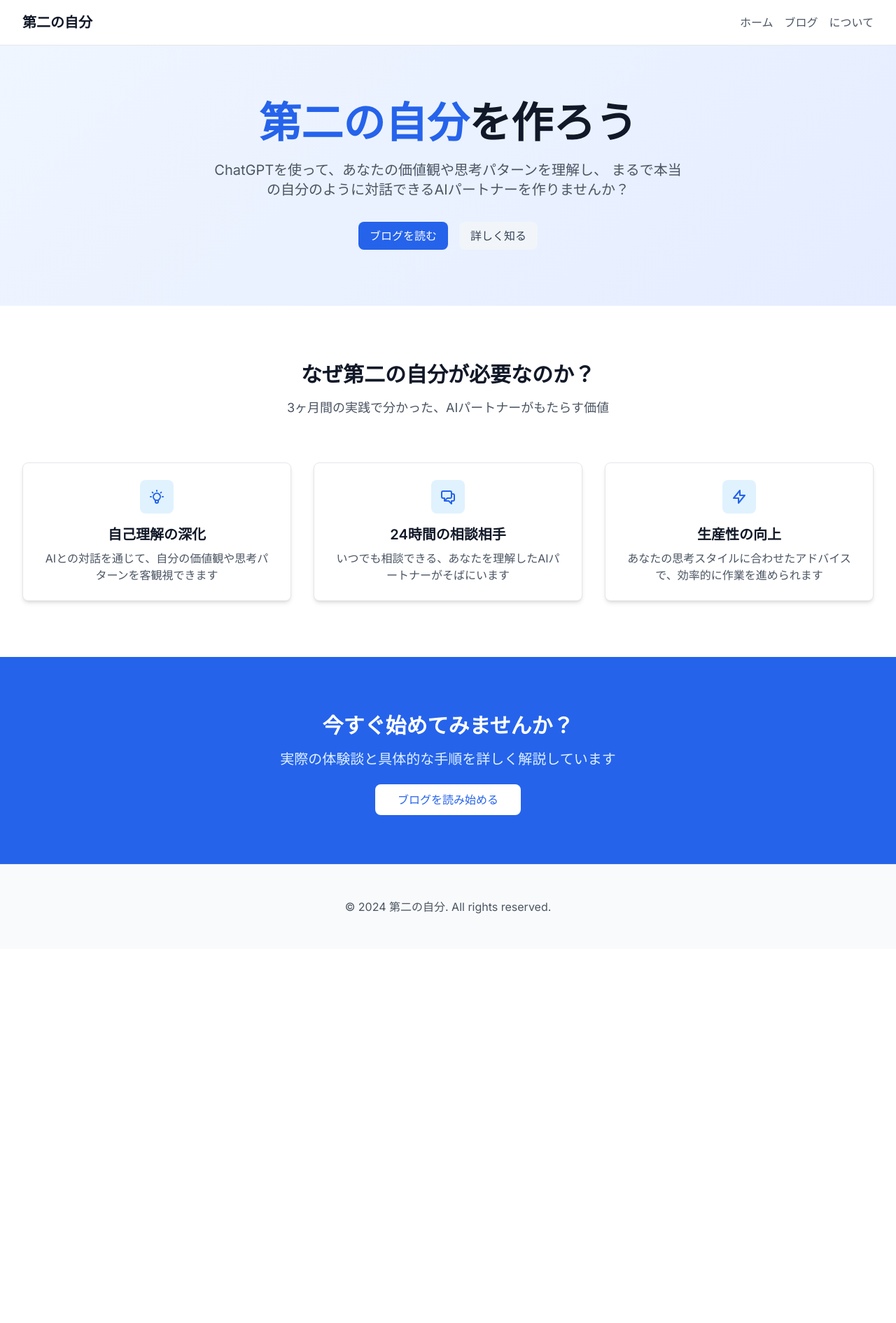
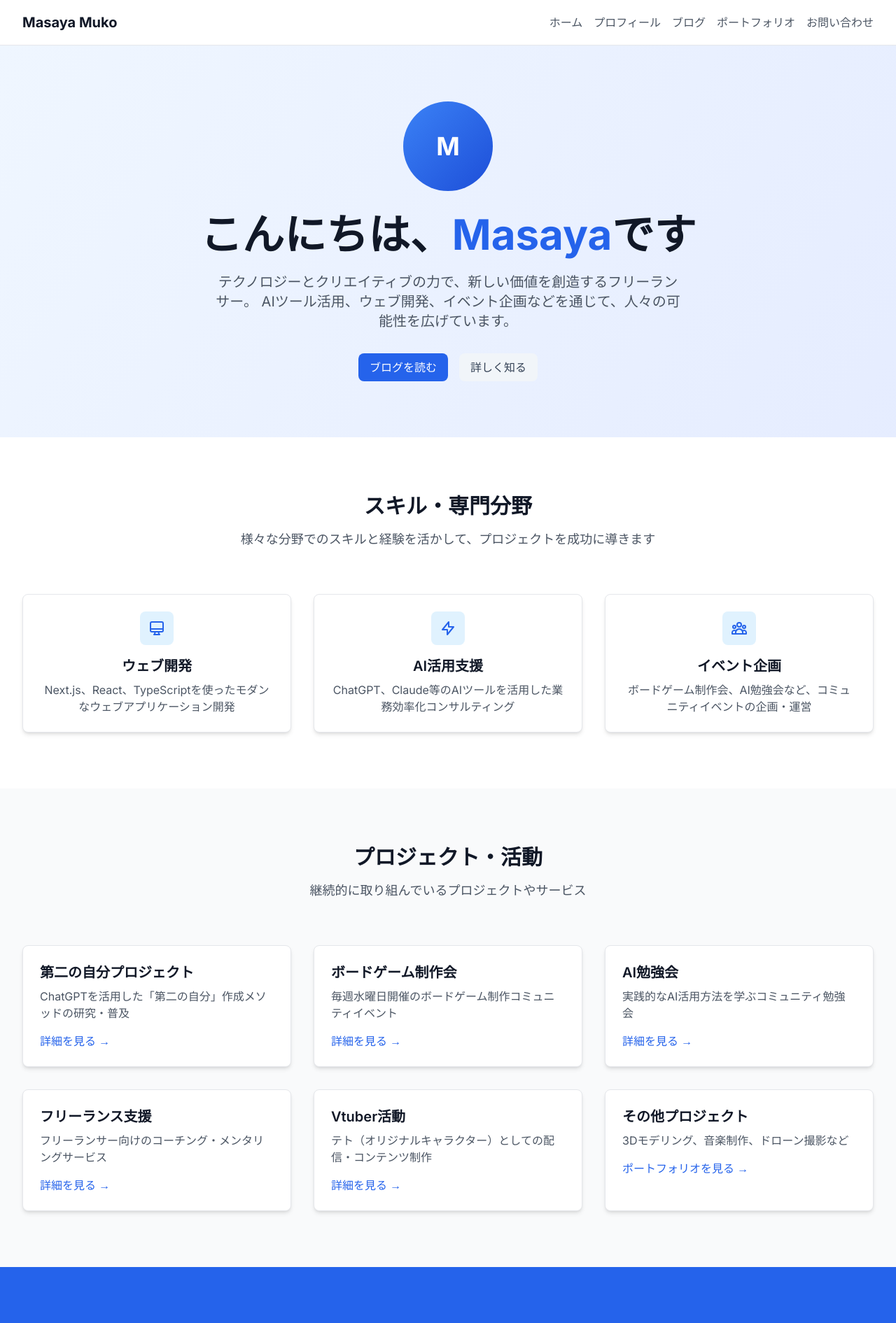
Before and after one commit to AI-am-I-AI-community/wed_bgnight, a Next.js app: page / in a window 1280 px wide. Shown: the top 1891 px of the page at 70% size. Before the commit the page ends 1356 px from the top, so only its background shows below. Built offline with nearby package versions, Linux system fonts and the light colour scheme.

Commit message:
Transform to Masaya's personal portfolio website

```diff
--- a/src/app/layout.tsx
+++ b/src/app/layout.tsx
@@ -5,8 +5,8 @@ import './globals.css'
 const inter = Inter({ subsets: ['latin'] })
 
 export const metadata: Metadata = {
-  title: '第二の自分 - AIで作る新しい自分',
-  description: 'ChatGPTを使って「第二の自分」を作り、生活を豊かにする方法を紹介します。',
+  title: 'Masaya Muko - フリーランサー & クリエイター',
+  description: 'テクノロジーとクリエイティブの力で新しい価値を創造するフリーランサー。AIツール活用、ウェブ開発、イベント企画を通じて人々の可能性を広げています。',
 }
 
 export default function RootLayout({
@@ -21,12 +21,14 @@ export default function RootLayout({
           <div className="max-w-7xl mx-auto px-4 sm:px-6 lg:px-8">
             <div className="flex justify-between h-16">
               <div className="flex items-center">
-                <h1 className="text-xl font-bold text-gray-900">第二の自分</h1>
+                <h1 className="text-xl font-bold text-gray-900">Masaya Muko</h1>
               </div>
               <div className="flex items-center space-x-4">
                 <a href="/" className="text-gray-600 hover:text-gray-900">ホーム</a>
+                <a href="/about" className="text-gray-600 hover:text-gray-900">プロフィール</a>
                 <a href="/blog" className="text-gray-600 hover:text-gray-900">ブログ</a>
-                <a href="/about" className="text-gray-600 hover:text-gray-900">について</a>
+                <a href="/portfolio" className="text-gray-600 hover:text-gray-900">ポートフォリオ</a>
+                <a href="/contact" className="text-gray-600 hover:text-gray-900">お問い合わせ</a>
               </div>
             </div>
           </div>
@@ -35,7 +37,7 @@ export default function RootLayout({
         <footer className="bg-gray-50 border-t">
           <div className="max-w-7xl mx-auto py-12 px-4 sm:px-6 lg:px-8">
             <div className="text-center text-gray-600">
-              <p>&copy; 2024 第二の自分. All rights reserved.</p>
+              <p>&copy; 2024 Masaya Muko. All rights reserved.</p>
             </div>
           </div>
         </footer>
--- a/src/app/page.tsx
+++ b/src/app/page.tsx
@@ -3,15 +3,20 @@ import Link from 'next/link'
 export default function Home() {
   return (
     <div className="min-h-screen bg-gradient-to-br from-blue-50 to-indigo-100">
-      {/* Hero Section */}
+      {/* Hero Section - Masayaの紹介 */}
       <section className="px-4 py-20 sm:px-6 lg:px-8">
         <div className="max-w-4xl mx-auto text-center">
+          <div className="mb-8">
+            <div className="w-32 h-32 bg-gradient-to-br from-primary-500 to-primary-700 rounded-full mx-auto mb-6 flex items-center justify-center">
+              <span className="text-4xl font-bold text-white">M</span>
+            </div>
+          </div>
           <h1 className="text-4xl md:text-6xl font-bold text-gray-900 mb-6">
-            <span className="text-primary-600">第二の自分</span>を作ろう
+            こんにちは、<span className="text-primary-600">Masaya</span>です
           </h1>
           <p className="text-xl text-gray-600 mb-8 max-w-2xl mx-auto">
-            ChatGPTを使って、あなたの価値観や思考パターンを理解し、
-            まるで本当の自分のように対話できるAIパートナーを作りませんか？
+            テクノロジーとクリエイティブの力で、新しい価値を創造するフリーランサー。
+            AIツール活用、ウェブ開発、イベント企画などを通じて、人々の可能性を広げています。
           </p>
           <div className="flex flex-col sm:flex-row gap-4 justify-center">
             <Link href="/blog" className="btn-primary">
@@ -24,15 +29,15 @@ export default function Home() {
         </div>
       </section>
 
-      {/* Features Section */}
+      {/* Skills & Expertise Section */}
       <section className="py-20 bg-white">
         <div className="max-w-7xl mx-auto px-4 sm:px-6 lg:px-8">
           <div className="text-center mb-16">
             <h2 className="text-3xl font-bold text-gray-900 mb-4">
-              なぜ第二の自分が必要なのか？
+              スキル・専門分野
             </h2>
             <p className="text-lg text-gray-600 max-w-2xl mx-auto">
-              3ヶ月間の実践で分かった、AIパートナーがもたらす価値
+              様々な分野でのスキルと経験を活かして、プロジェクトを成功に導きます
             </p>
           </div>
 
@@ -40,24 +45,12 @@ export default function Home() {
             <div className="card text-center">
               <div className="w-12 h-12 bg-primary-100 rounded-lg flex items-center justify-center mx-auto mb-4">
                 <svg className="w-6 h-6 text-primary-600" fill="none" stroke="currentColor" viewBox="0 0 24 24">
-                  <path strokeLinecap="round" strokeLinejoin="round" strokeWidth={2} d="M9.663 17h4.673M12 3v1m6.364 1.636l-.707.707M21 12h-1M4 12H3m3.343-5.657l-.707-.707m2.828 9.9a5 5 0 117.072 0l-.548.547A3.374 3.374 0 0014 18.469V19a2 2 0 11-4 0v-.531c0-.895-.356-1.754-.988-2.386l-.548-.547z" />
+                  <path strokeLinecap="round" strokeLinejoin="round" strokeWidth={2} d="M9.75 17L9 20l-1 1h8l-1-1-.75-3M3 13h18M5 17h14a2 2 0 002-2V5a2 2 0 00-2-2H5a2 2 0 00-2 2v10a2 2 0 002 2z" />
                 </svg>
               </div>
-              <h3 className="text-xl font-semibold text-gray-900 mb-2">自己理解の深化</h3>
+              <h3 className="text-xl font-semibold text-gray-900 mb-2">ウェブ開発</h3>
               <p className="text-gray-600">
-                AIとの対話を通じて、自分の価値観や思考パターンを客観視できます
-              </p>
-            </div>
-
-            <div className="card text-center">
-              <div className="w-12 h-12 bg-primary-100 rounded-lg flex items-center justify-center mx-auto mb-4">
-                <svg className="w-6 h-6 text-primary-600" fill="none" stroke="currentColor" viewBox="0 0 24 24">
-                  <path strokeLinecap="round" strokeLinejoin="round" strokeWidth={2} d="M17 8h2a2 2 0 012 2v6a2 2 0 01-2 2h-2v4l-4-4H9a1.994 1.994 0 01-1.414-.586m0 0L11 14h4a2 2 0 002-2V6a2 2 0 00-2-2H5a2 2 0 00-2 2v6a2 2 0 002 2h2v4l.586-.586z" />
-                </svg>
-              </div>
-              <h3 className="text-xl font-semibold text-gray-900 mb-2">24時間の相談相手</h3>
-              <p className="text-gray-600">
-                いつでも相談できる、あなたを理解したAIパートナーがそばにいます
+                Next.js、React、TypeScriptを使ったモダンなウェブアプリケーション開発
               </p>
             </div>
 
@@ -67,27 +60,120 @@ export default function Home() {
                   <path strokeLinecap="round" strokeLinejoin="round" strokeWidth={2} d="M13 10V3L4 14h7v7l9-11h-7z" />
                 </svg>
               </div>
-              <h3 className="text-xl font-semibold text-gray-900 mb-2">生産性の向上</h3>
+              <h3 className="text-xl font-semibold text-gray-900 mb-2">AI活用支援</h3>
               <p className="text-gray-600">
-                あなたの思考スタイルに合わせたアドバイスで、効率的に作業を進められます
+                ChatGPT、Claude等のAIツールを活用した業務効率化コンサルティング
+              </p>
+            </div>
+
+            <div className="card text-center">
+              <div className="w-12 h-12 bg-primary-100 rounded-lg flex items-center justify-center mx-auto mb-4">
+                <svg className="w-6 h-6 text-primary-600" fill="none" stroke="currentColor" viewBox="0 0 24 24">
+                  <path strokeLinecap="round" strokeLinejoin="round" strokeWidth={2} d="M17 20h5v-2a3 3 0 00-5.356-1.857M17 20H7m10 0v-2c0-.656-.126-1.283-.356-1.857M7 20H2v-2a3 3 0 015.356-1.857M7 20v-2c0-.656.126-1.283.356-1.857m0 0a5.002 5.002 0 019.288 0M15 7a3 3 0 11-6 0 3 3 0 016 0zm6 3a2 2 0 11-4 0 2 2 0 014 0zM7 10a2 2 0 11-4 0 2 2 0 014 0z" />
+                </svg>
+              </div>
+              <h3 className="text-xl font-semibold text-gray-900 mb-2">イベント企画</h3>
+              <p className="text-gray-600">
+                ボードゲーム制作会、AI勉強会など、コミュニティイベントの企画・運営
               </p>
             </div>
           </div>
         </div>
       </section>
 
-      {/* CTA Section */}
+      {/* Projects Section */}
+      <section className="py-20 bg-gray-50">
+        <div className="max-w-7xl mx-auto px-4 sm:px-6 lg:px-8">
+          <div className="text-center mb-16">
+            <h2 className="text-3xl font-bold text-gray-900 mb-4">
+              プロジェクト・活動
+            </h2>
+            <p className="text-lg text-gray-600 max-w-2xl mx-auto">
+              継続的に取り組んでいるプロジェクトやサービス
+            </p>
+          </div>
+
+          <div className="grid md:grid-cols-2 lg:grid-cols-3 gap-8">
+            <div className="card hover:shadow-lg transition-shadow">
+              <h3 className="text-xl font-semibold text-gray-900 mb-2">第二の自分プロジェクト</h3>
+              <p className="text-gray-600 mb-4">
+                ChatGPTを活用した「第二の自分」作成メソッドの研究・普及
+              </p>
+              <Link href="/blog" className="text-primary-600 hover:text-primary-700 font-medium">
+                詳細を見る →
+              </Link>
+            </div>
+
+            <div className="card hover:shadow-lg transition-shadow">
+              <h3 className="text-xl font-semibold text-gray-900 mb-2">ボードゲーム制作会</h3>
+              <p className="text-gray-600 mb-4">
+                毎週水曜日開催のボードゲーム制作コミュニティイベント
+              </p>
+              <Link href="/events/boardgame" className="text-primary-600 hover:text-primary-700 font-medium">
+                詳細を見る →
+              </Link>
+            </div>
+
+            <div className="card hover:shadow-lg transition-shadow">
+              <h3 className="text-xl font-semibold text-gray-900 mb-2">AI勉強会</h3>
+              <p className="text-gray-600 mb-4">
+                実践的なAI活用方法を学ぶコミュニティ勉強会
+              </p>
+              <Link href="/events/ai-study" className="text-primary-600 hover:text-primary-700 font-medium">
+                詳細を見る →
+              </Link>
+            </div>
+
+            <div className="card hover:shadow-lg transition-shadow">
+              <h3 className="text-xl font-semibold text-gray-900 mb-2">フリーランス支援</h3>
+              <p className="text-gray-600 mb-4">
+                フリーランサー向けのコーチング・メンタリングサービス
+              </p>
+              <Link href="/services/freelance" className="text-primary-600 hover:text-primary-700 font-medium">
+                詳細を見る →
+              </Link>
+            </div>
+
+            <div className="card hover:shadow-lg transition-shadow">
+              <h3 className="text-xl font-semibold text-gray-900 mb-2">Vtuber活動</h3>
+              <p className="text-gray-600 mb-4">
+                テト（オリジナルキャラクター）としての配信・コンテンツ制作
+              </p>
+              <Link href="/vtuber" className="text-primary-600 hover:text-primary-700 font-medium">
+                詳細を見る →
+              </Link>
+            </div>
+
+            <div className="card hover:shadow-lg transition-shadow">
+              <h3 className="text-xl font-semibold text-gray-900 mb-2">その他プロジェクト</h3>
+              <p className="text-gray-600 mb-4">
+                3Dモデリング、音楽制作、ドローン撮影など
+              </p>
+              <Link href="/portfolio" className="text-primary-600 hover:text-primary-700 font-medium">
+                ポートフォリオを見る →
+              </Link>
+            </div>
+          </div>
+        </div>
+      </section>
+
+      {/* Contact & Blog Section */}
       <section className="py-20 bg-primary-600">
         <div className="max-w-4xl mx-auto text-center px-4 sm:px-6 lg:px-8">
           <h2 className="text-3xl font-bold text-white mb-4">
-            今すぐ始めてみませんか？
+            一緒に何か面白いことしませんか？
           </h2>
           <p className="text-xl text-primary-100 mb-8">
-            実際の体験談と具体的な手順を詳しく解説しています
+            プロジェクトのご相談、コラボレーション、イベント参加など、お気軽にお声がけください
           </p>
-          <Link href="/blog" className="bg-white text-primary-600 hover:bg-gray-100 font-medium py-3 px-8 rounded-lg transition-colors">
-            ブログを読み始める
-          </Link>
+          <div className="flex flex-col sm:flex-row gap-4 justify-center">
+            <Link href="/contact" className="bg-white text-primary-600 hover:bg-gray-100 font-medium py-3 px-8 rounded-lg transition-colors">
+              お問い合わせ
+            </Link>
+            <Link href="/blog" className="border-2 border-white text-white hover:bg-white hover:text-primary-600 font-medium py-3 px-8 rounded-lg transition-colors">
+              ブログを読む
+            </Link>
+          </div>
         </div>
       </section>
     </div>
```
